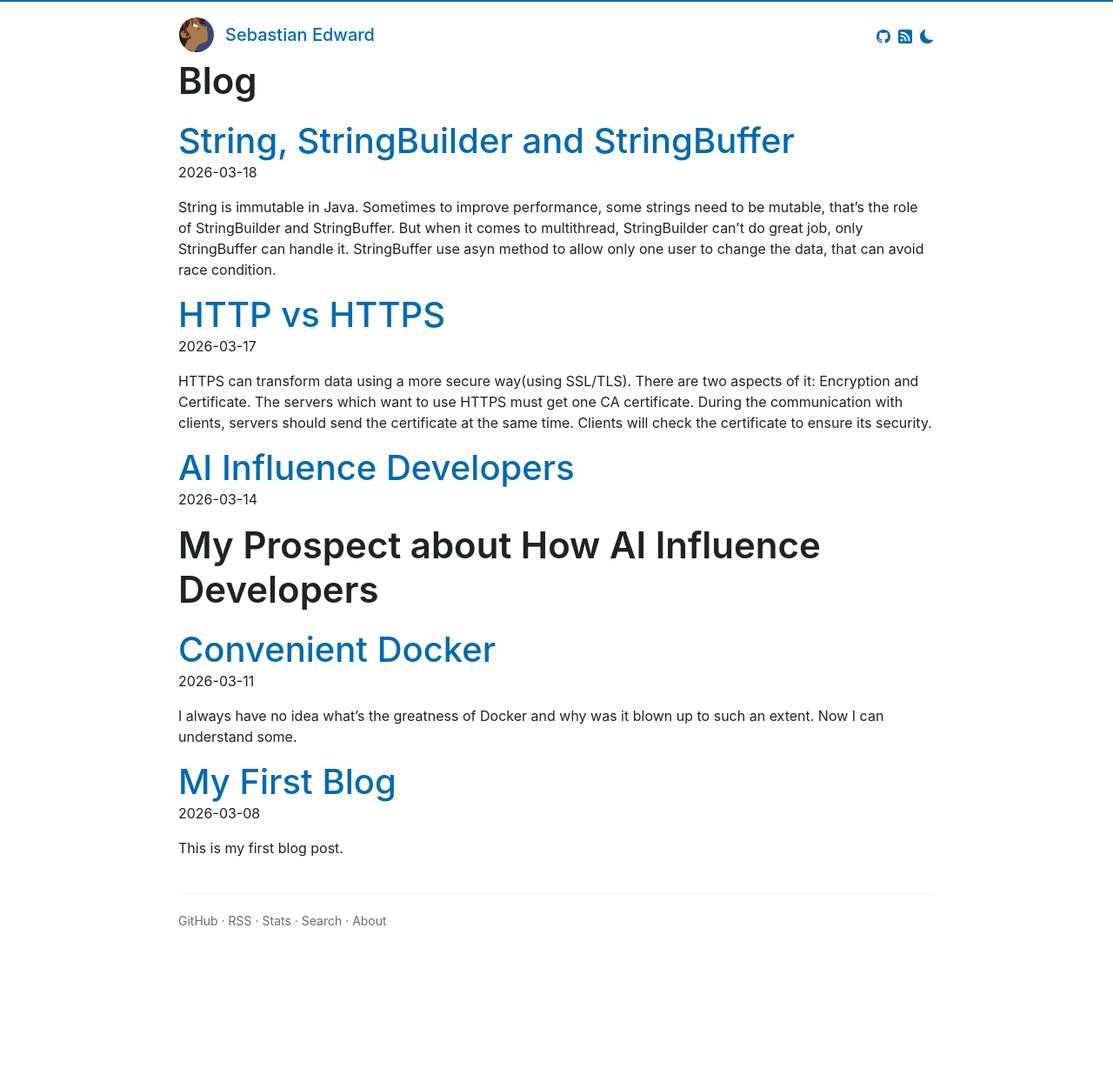
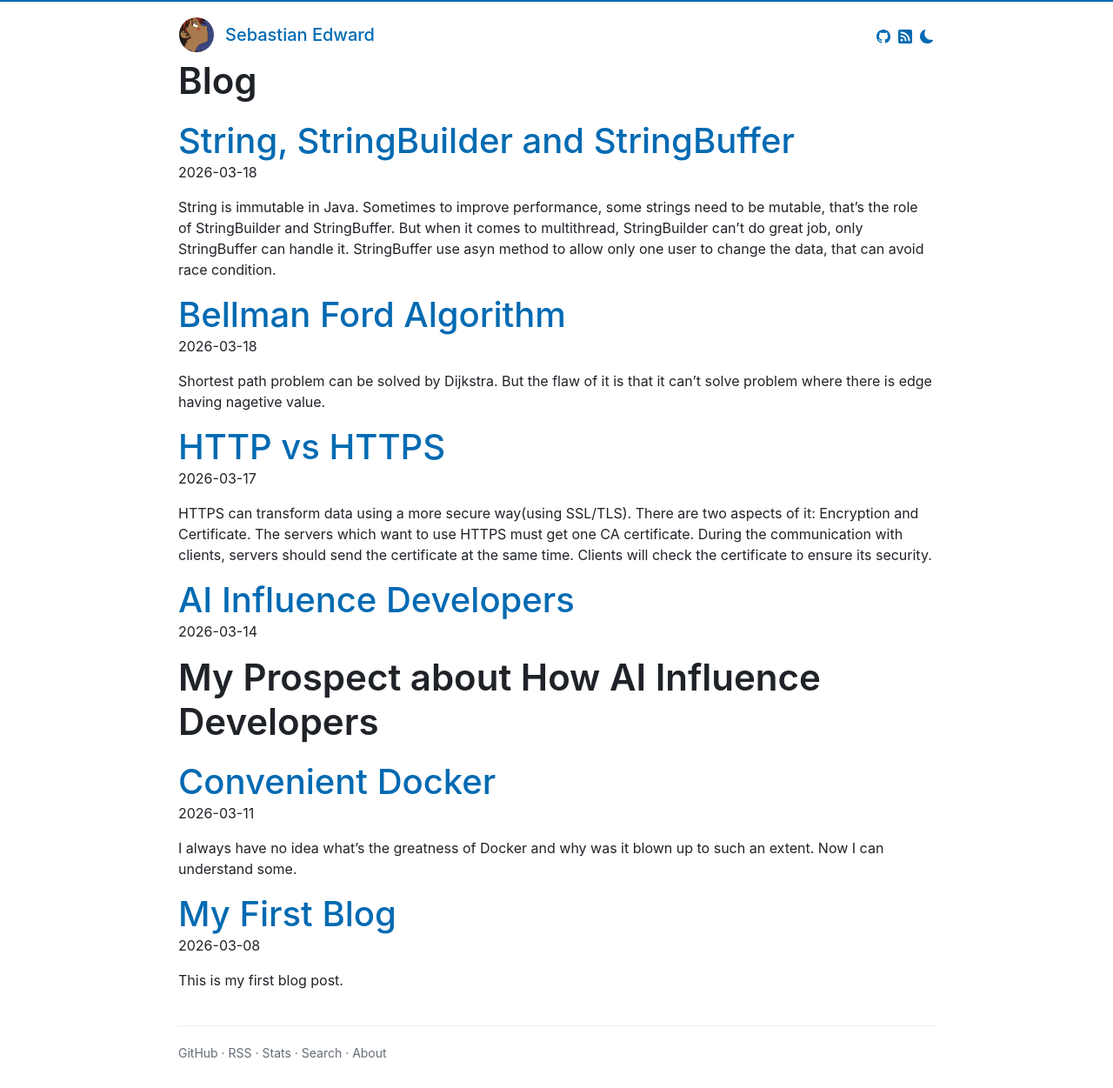
Before and after one commit to sebastian-edward/sebastian-edward.github.io, a Jekyll site: the page built from blog.md, in a window 1280 px wide. Shown: the whole page at 87% size. Built offline with Jekyll 4.4.1, drawn with Linux system fonts in a browser that asks for light colours; comment, search, counter and statistics services are not loaded; before the commit the page ends 1099 px from its top, so only the background shows below that.

Commit message:
add posts

```diff
--- /dev/null
+++ b/_posts/2026-03-18-Bellman-Ford.md
@@ -0,0 +1,6 @@
+---
+layout: post
+title: Bellman Ford Algorithm
+---
+
+Shortest path problem can be solved by Dijkstra. But the flaw of it is that it can't solve problem where there is edge having nagetive value.
```
Also changed, not shown: _posts/2026-03-14-AI.md (+1 -0 lines).
